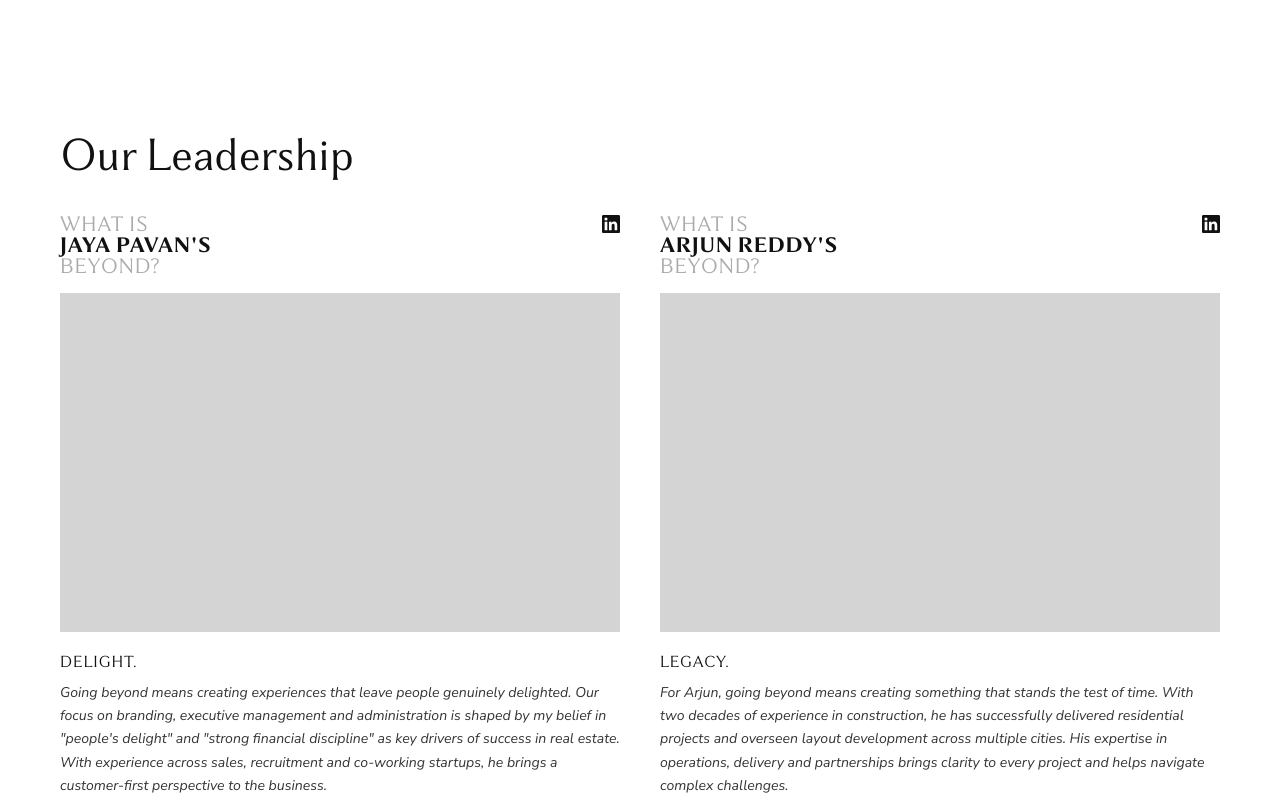
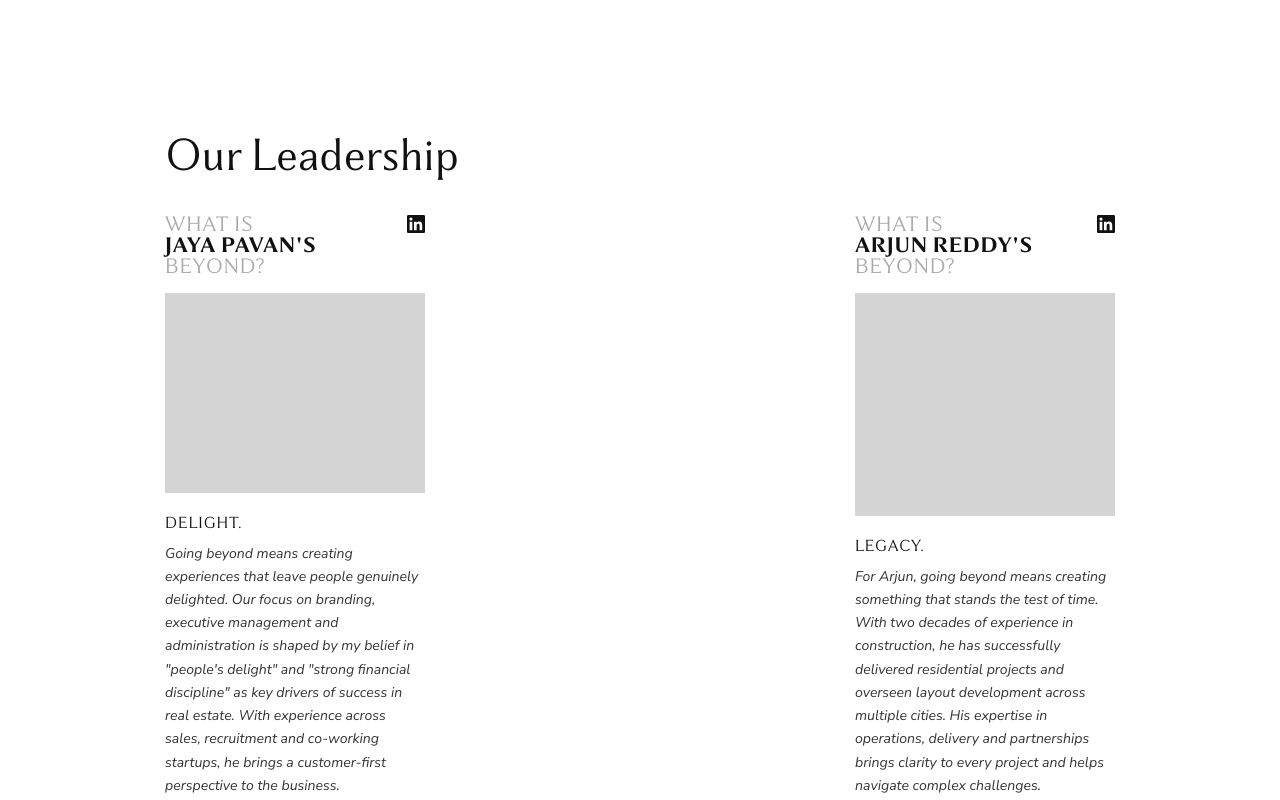
Before and after one commit to adit-joshi-04/beyondprototype, a plain HTML site: page about prototype/index.html in a window 1280 px wide. Shown: the part 1543-2343 px from the top of the page. Drawn offline with Linux system fonts and the light colour scheme.

Commit message:
Add files via upload

```diff
--- a/about prototype/index.html
+++ b/about prototype/index.html
@@ -214,7 +214,7 @@
 
         .team {
             height: 100vh;
-            padding: 60px;
+            padding: 60px 165px;
             display: flex;
             flex-direction: column;
             background: #fff;
@@ -236,7 +236,7 @@
             flex: 1;
             display: flex;
             flex-direction: row;
-            gap: 40px;
+            gap: 430px;
             min-height: 0;
         }
 
```
